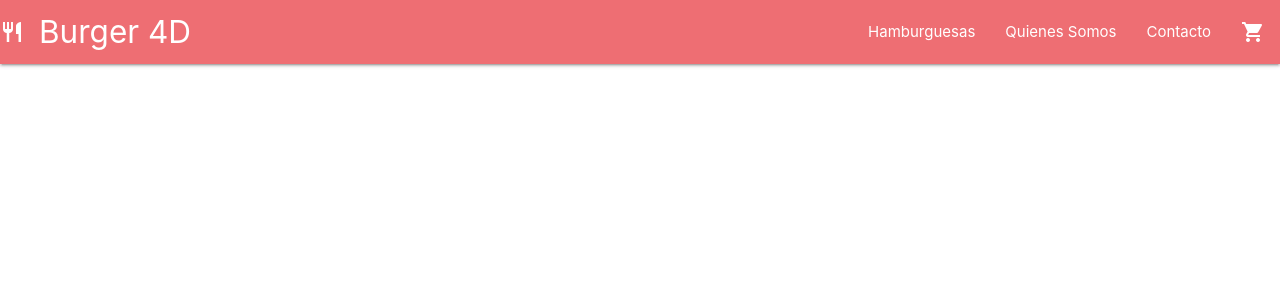
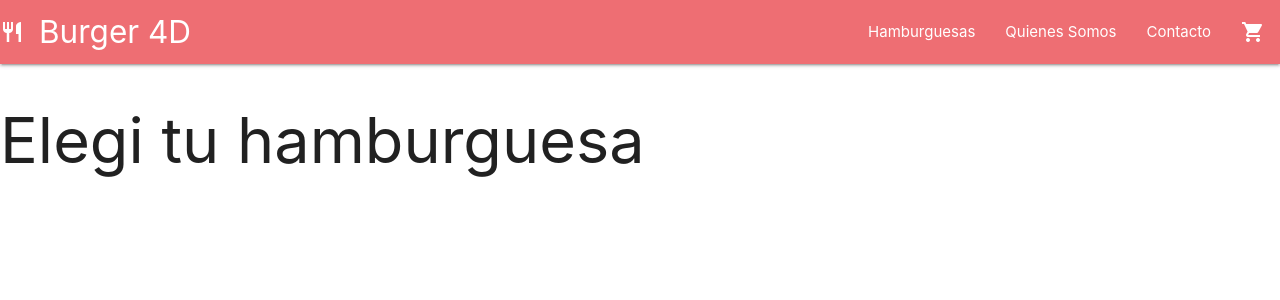
Before and after one commit to anahinarvaez/coderhouse-react, a React (Create React App) app: page / in a window 1280 px wide. Shown: the top 300 px of the page. Built offline with nearby package versions, Linux system fonts and the light colour scheme.

Commit message:
entrega3

```diff
--- a/src/App.js
+++ b/src/App.js
@@ -1,10 +1,18 @@
 import './App.css';
 import NavBar from './components/navbar/navbar';
+import ItemListContainer from './components/Card/ItemListContainer';
 
 function App() {
   return (
-    <NavBar></NavBar>
+    <div>
+      <NavBar></NavBar>
+      <ItemListContainer greeting="Elegi tu hamburguesa"/>
+    </div>
+
   );
 }
 
+
+
+
 export default App;
--- /dev/null
+++ b/src/components/Card/ItemListContainer.jsx
@@ -0,0 +1,8 @@
+ import React from 'react'
+ function ItemListContainer(props) {
+     return(
+         <h1>{props.greeting}</h1>
+     )
+ }
+
+export default ItemListContainer
--- /dev/null
+++ b/src/components/navbar/CartWidget.jsx
@@ -0,0 +1,8 @@
+import React from 'react'
+function CartWidget(props) {
+    return(
+        <a href="#"><i class="material-icons">shopping_cart</i></a>
+    )
+}
+
+export default CartWidget
--- a/src/components/navbar/navbar.js
+++ b/src/components/navbar/navbar.js
@@ -1,4 +1,5 @@
 import 'materialize-css/dist/css/materialize.min.css'
+import CartWidget from './CartWidget';
 
 function NavBar() {
   return (
@@ -9,7 +10,7 @@ function NavBar() {
         <li><a href="#">Hamburguesas</a></li>
         <li><a href="#">Quienes Somos</a></li>
         <li><a href="#">Contacto</a></li>
-        <li><a href="#"><i class="material-icons">shopping_cart</i></a></li>
+        <li><CartWidget></CartWidget></li>
       </ul>
     </div>
   </nav>
```
